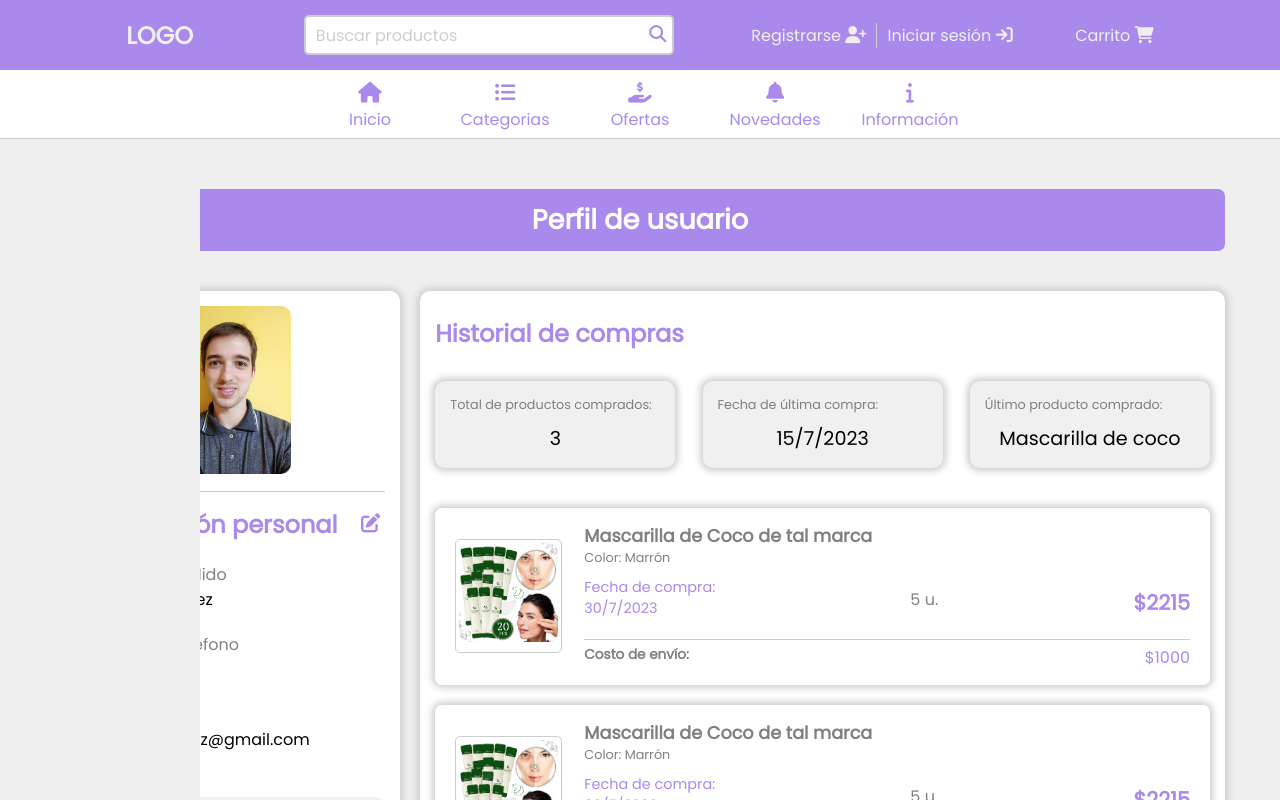
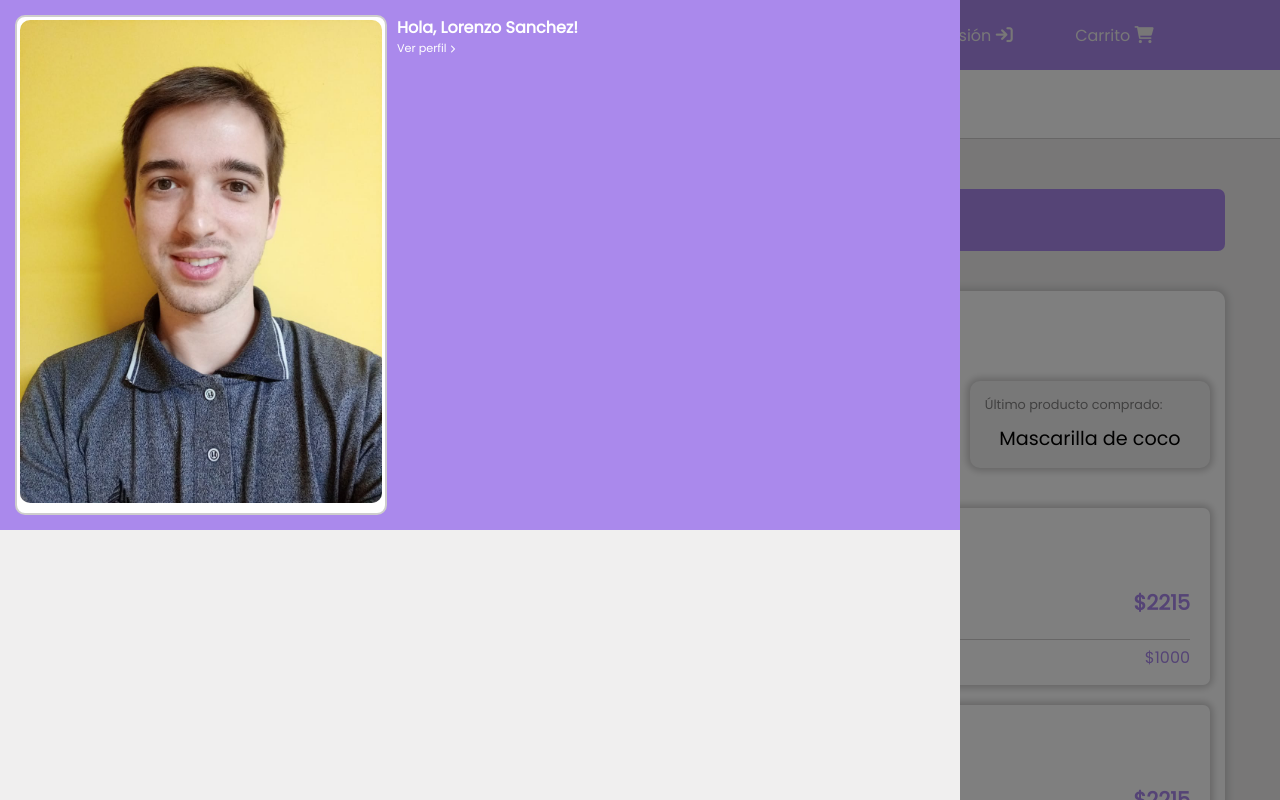
Before and after one commit to lorenzoSanchez97/ShowRoom, a React (Vite) app in the folder ShowRoom-FrontEnd/: page /profile in a window 1280 px wide. Shown: the top 800 px of the page. Built offline with nearby package versions, Linux system fonts and the light colour scheme.

Commit message:
Avanzo con sideMenu header

```diff
--- a/ShowRoom-FrontEnd/src/App.jsx
+++ b/ShowRoom-FrontEnd/src/App.jsx
@@ -17,8 +17,8 @@ function App() {
   return (
     <>
       <modalContext.Provider value={{ modal: modal, setModal: setModal }}>
+        <SideMenu />
         <Header/>
-        <SideMenu />
         <Routes>
           <Route path="/" element={<Home />} />
           <Route path="/cart" element={<Cart />} />
--- a/ShowRoom-FrontEnd/src/components/SideMenu/SideMenu.jsx
+++ b/ShowRoom-FrontEnd/src/components/SideMenu/SideMenu.jsx
@@ -4,7 +4,15 @@ import "./sideMenu.css"
 export default function SideMenu() {
   return (
     <section className='side-menu-main-container'>
-
+      <header className='side-menu-header'>
+        <figure className='side-menu-user-image'>
+          <img src="/images/profile-image.jpeg" alt="" />
+        </figure>
+        <div className='side-menu-name-and-profile'>
+          <h2 className='side-menu-user-name'>Hola, Lorenzo Sanchez!</h2>
+          <h3 className='side-menu-profile'>Ver perfil <i className="fa-solid fa-chevron-right"></i></h3>
+        </div>
+      </header>
     </section>
   )
 }
--- a/ShowRoom-FrontEnd/src/components/SideMenu/sideMenu.css
+++ b/ShowRoom-FrontEnd/src/components/SideMenu/sideMenu.css
@@ -1,6 +1,50 @@
 .side-menu-main-container {
     background-color: var(--clarito);
-    width: 200px;
+    width: 75vw;
     height: 100vh;
-    position: absolute;
+    box-shadow: 0 0 0 100vmax rgba(0, 0, 0, .5);
+    position: fixed;
+    z-index: 99;
 }
+
+.side-menu-header {
+    background-color: var(--verde);
+    padding: 15px;
+    display: flex;
+    align-items: flex-start ;
+    gap: 10px;
+}
+
+.side-menu-user-image {
+    width: 40%;
+    padding: 3px;
+    border: 2px solid var(--bordes);
+    border-radius: 10px;
+    background-color: white;
+}
+
+.side-menu-user-image img {
+    width: 100%;
+    border-radius: 10px;
+}
+
+.side-menu-user-name {
+    font-size: 1rem;
+    color: white;
+}
+
+.side-menu-name-and-profile {
+    display: flex;
+    flex-direction: column;
+}
+
+.side-menu-profile {
+    color: white;
+    font-size: .7rem;
+    font-weight: 400;
+}
+
+.side-menu-profile i {
+    color: white;
+    font-size: .5rem;
+}
--- a/ShowRoom-FrontEnd/src/components/UserProfile/UserProfile.jsx
+++ b/ShowRoom-FrontEnd/src/components/UserProfile/UserProfile.jsx
@@ -23,9 +23,9 @@ export default function UserProfile() {
     <SectionTitle title={"Perfil de usuario"} />
       <section className="user-profile-main-container">
         <section className="user-personal-info-container">
-          <div className="user-image-container">
+          <figure className="user-image-container">
             <img src="/images/profile-image.jpeg" alt="" />
-          </div>
+          </figure>
           <InfoBox
             title="Información personal"
             subtitles={["Nombre y apellido", "Número de teléfono", "Email"]}
```
